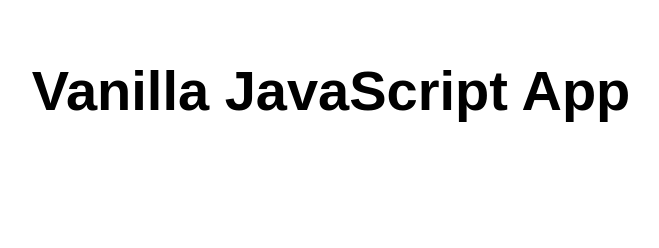
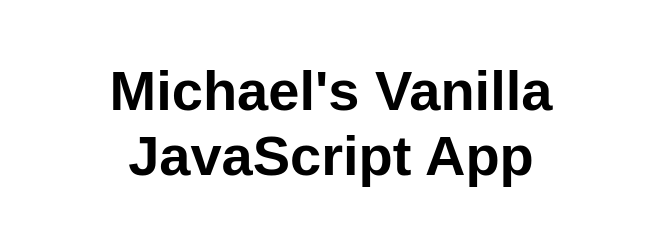
Before and after one commit to michaeldpotter/my-first-static-web-app, a website: page src/index.html in a window 1280 px wide. Shown: the whole page, without its empty margins (309-968 px from the left). Drawn offline with Linux system fonts and the light colour scheme.

Commit message:
Update index.html

```diff
--- a/src/index.html
+++ b/src/index.html
@@ -10,7 +10,7 @@
 
 <body>
   <main>
-    <h1>Vanilla JavaScript App</h1>
+    <h1>Michael's Vanilla JavaScript App</h1>
   </main>
 </body>
 
```
